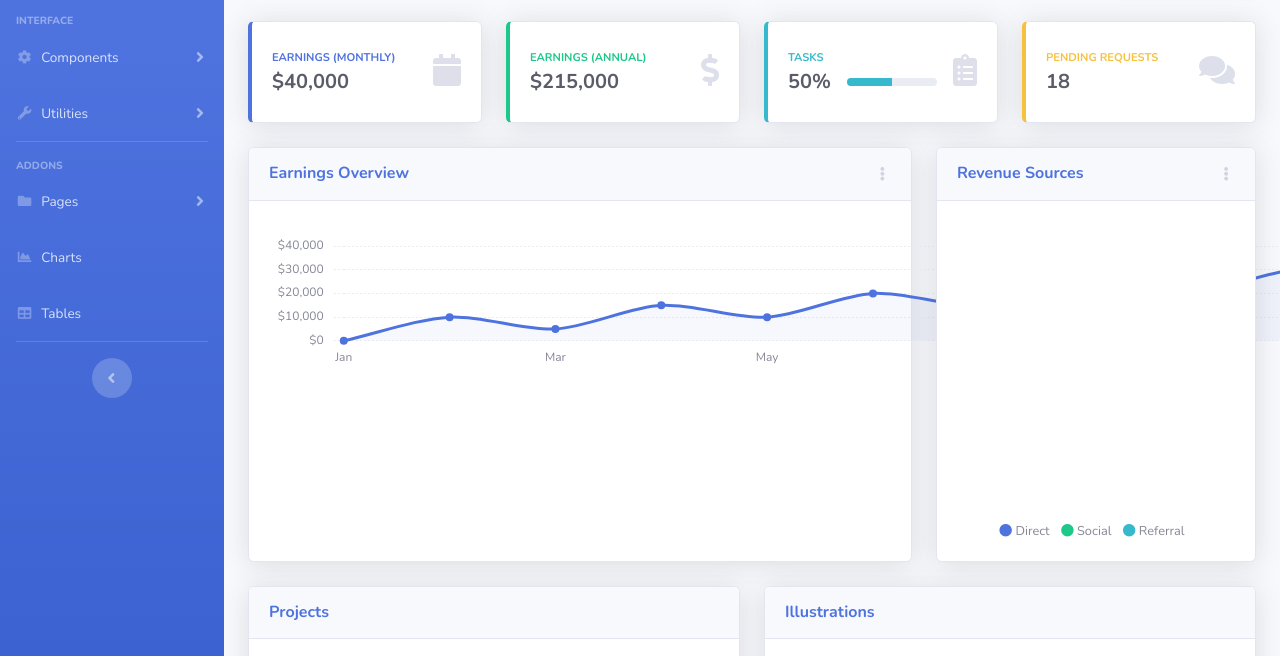
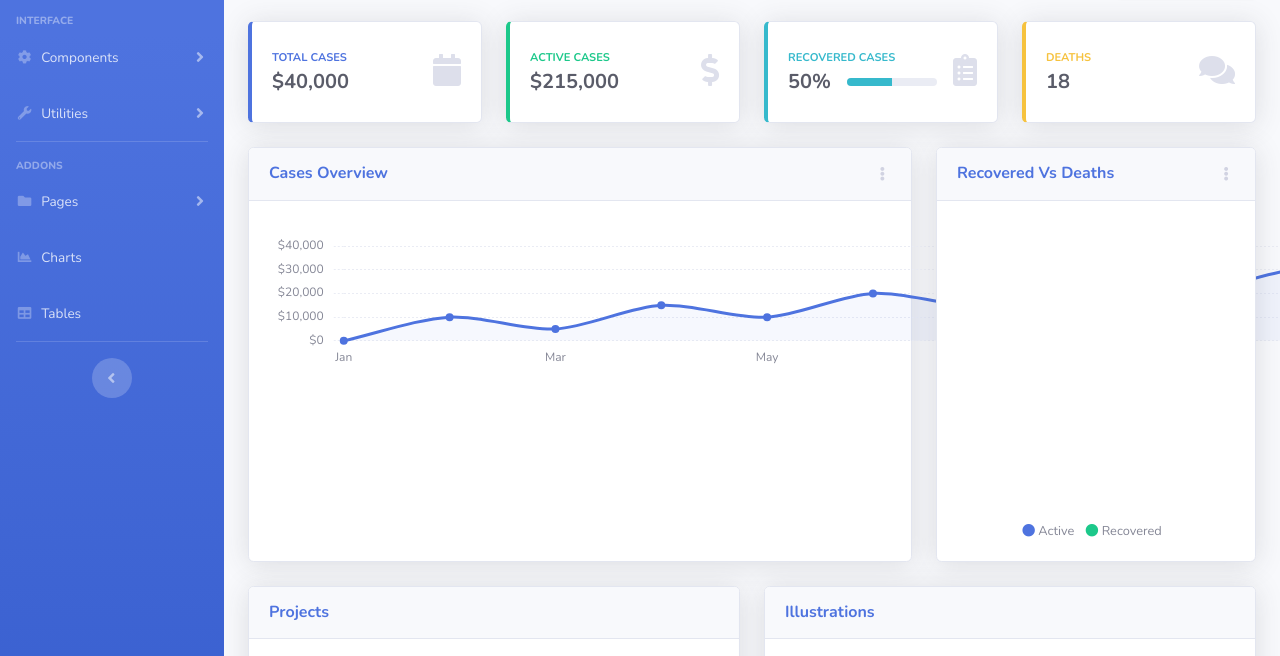
Before and after one commit to vandit2209/ITA_DashBoard, a website with bundled scripts: page index.html in a window 1280 px wide. Shown: the part 131-787 px from the top of the page. Built offline with nearby package versions, Linux system fonts and the light colour scheme.

Commit message:
To be deleted

```diff
--- a/index.html
+++ b/index.html
@@ -346,7 +346,7 @@
                 <div class="card-body">
                   <div class="row no-gutters align-items-center">
                     <div class="col mr-2">
-                      <div class="text-xs font-weight-bold text-primary text-uppercase mb-1">Earnings (Monthly)</div>
+                      <div class="text-xs font-weight-bold text-primary text-uppercase mb-1">Total Cases </div>
                       <div class="h5 mb-0 font-weight-bold text-gray-800">$40,000</div>
                     </div>
                     <div class="col-auto">
@@ -363,7 +363,7 @@
                 <div class="card-body">
                   <div class="row no-gutters align-items-center">
                     <div class="col mr-2">
-                      <div class="text-xs font-weight-bold text-success text-uppercase mb-1">Earnings (Annual)</div>
+                      <div class="text-xs font-weight-bold text-success text-uppercase mb-1">Active Cases</div>
                       <div class="h5 mb-0 font-weight-bold text-gray-800">$215,000</div>
                     </div>
                     <div class="col-auto">
@@ -380,7 +380,7 @@
                 <div class="card-body">
                   <div class="row no-gutters align-items-center">
                     <div class="col mr-2">
-                      <div class="text-xs font-weight-bold text-info text-uppercase mb-1">Tasks</div>
+                      <div class="text-xs font-weight-bold text-info text-uppercase mb-1">Recovered Cases</div>
                       <div class="row no-gutters align-items-center">
                         <div class="col-auto">
                           <div class="h5 mb-0 mr-3 font-weight-bold text-gray-800">50%</div>
@@ -406,7 +406,7 @@
                 <div class="card-body">
                   <div class="row no-gutters align-items-center">
                     <div class="col mr-2">
-                      <div class="text-xs font-weight-bold text-warning text-uppercase mb-1">Pending Requests</div>
+                      <div class="text-xs font-weight-bold text-warning text-uppercase mb-1">Deaths</div>
                       <div class="h5 mb-0 font-weight-bold text-gray-800">18</div>
                     </div>
                     <div class="col-auto">
@@ -427,7 +427,7 @@
               <div class="card shadow mb-4">
                 <!-- Card Header - Dropdown -->
                 <div class="card-header py-3 d-flex flex-row align-items-center justify-content-between">
-                  <h6 class="m-0 font-weight-bold text-primary">Earnings Overview</h6>
+                  <h6 class="m-0 font-weight-bold text-primary">Cases Overview</h6>
                   <div class="dropdown no-arrow">
                     <a class="dropdown-toggle" href="#" role="button" id="dropdownMenuLink" data-toggle="dropdown" aria-haspopup="true" aria-expanded="false">
                       <i class="fas fa-ellipsis-v fa-sm fa-fw text-gray-400"></i>
@@ -455,7 +455,7 @@
               <div class="card shadow mb-4">
                 <!-- Card Header - Dropdown -->
                 <div class="card-header py-3 d-flex flex-row align-items-center justify-content-between">
-                  <h6 class="m-0 font-weight-bold text-primary">Revenue Sources</h6>
+                  <h6 class="m-0 font-weight-bold text-primary">Recovered Vs Deaths</h6>
                   <div class="dropdown no-arrow">
                     <a class="dropdown-toggle" href="#" role="button" id="dropdownMenuLink" data-toggle="dropdown" aria-haspopup="true" aria-expanded="false">
                       <i class="fas fa-ellipsis-v fa-sm fa-fw text-gray-400"></i>
@@ -476,13 +476,10 @@
                   </div>
                   <div class="mt-4 text-center small">
                     <span class="mr-2">
-                      <i class="fas fa-circle text-primary"></i> Direct
+                      <i class="fas fa-circle text-primary"></i> Active
                     </span>
                     <span class="mr-2">
-                      <i class="fas fa-circle text-success"></i> Social
-                    </span>
-                    <span class="mr-2">
-                      <i class="fas fa-circle text-info"></i> Referral
+                      <i class="fas fa-circle text-success"></i> Recovered
                     </span>
                   </div>
                 </div>
```
Also changed, not shown: css/sb-admin-2.css.
